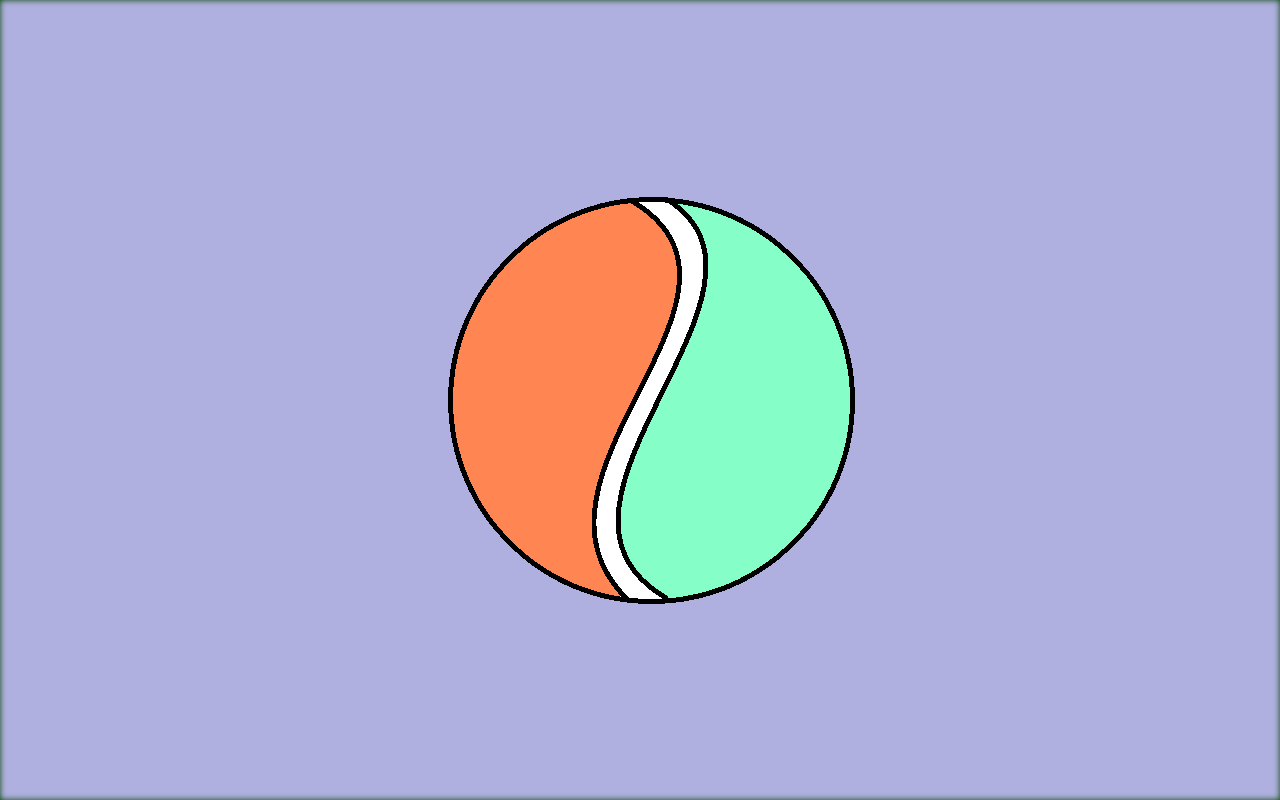
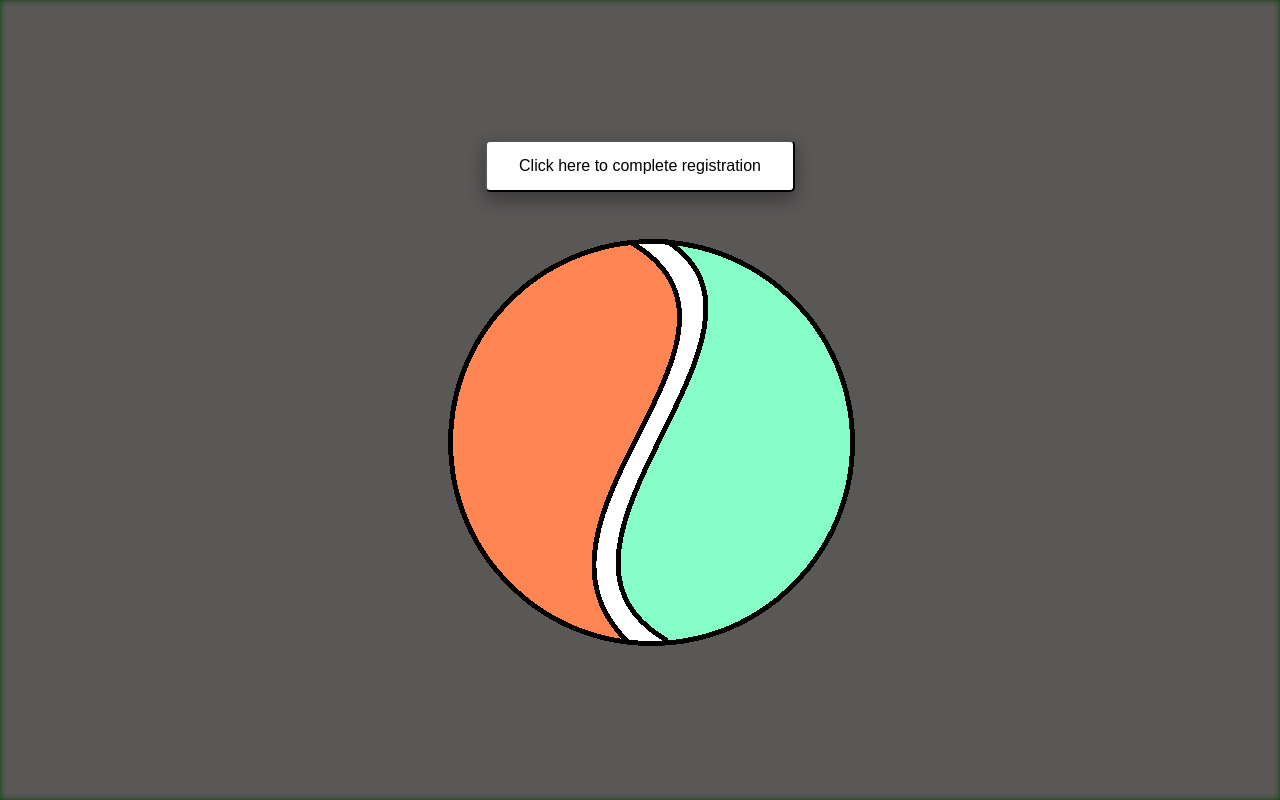
Before and after one commit to jorlando989/jorlando989.github.io, a plain HTML site: page index.html in a window 1280 px wide. Drawn offline with Linux system fonts and the light colour scheme.

Commit message:
update style

```diff
--- a/index.html
+++ b/index.html
@@ -10,10 +10,10 @@
 </head>
 
 <body>
-
     <div class="bg-image"></div>
 
     <div class="bg-text logo">
+        <button>Click here to complete registration</button>
         <img class="logo" src="destinyapilogoTransparent.png" alt="">
     </div>
 </body>
--- a/styles.css
+++ b/styles.css
@@ -10,6 +10,20 @@ body, html {
     box-sizing: border-box;
   }
 
+  button {
+    background-color: white;
+    border-radius: 5px;
+    text-align: center;
+    padding: 15px 32px;
+    margin-bottom: 32px;
+    font-size: 16px;
+    box-shadow: 0 8px 16px 0 rgba(0,0,0,0.2), 0 6px 20px 0 rgba(0,0,0,0.19);
+  }
+
+  button:hover {
+    box-shadow: 0 12px 16px 0 rgba(0,0,0,0.24), 0 17px 50px 0 rgba(0,0,0,0.19);
+  }
+
   .dim {
     font-family: Arial, Helvetica, sans-serif;
     font-size: xx-small;
@@ -19,7 +33,7 @@ body, html {
 
   .bg-image {
     /* The image used */
-    background-color: rgb(176, 176, 224);
+    background: rgb(90, 87, 87);
 
     /* Add the blur effect */
     filter: blur(3px);
```
